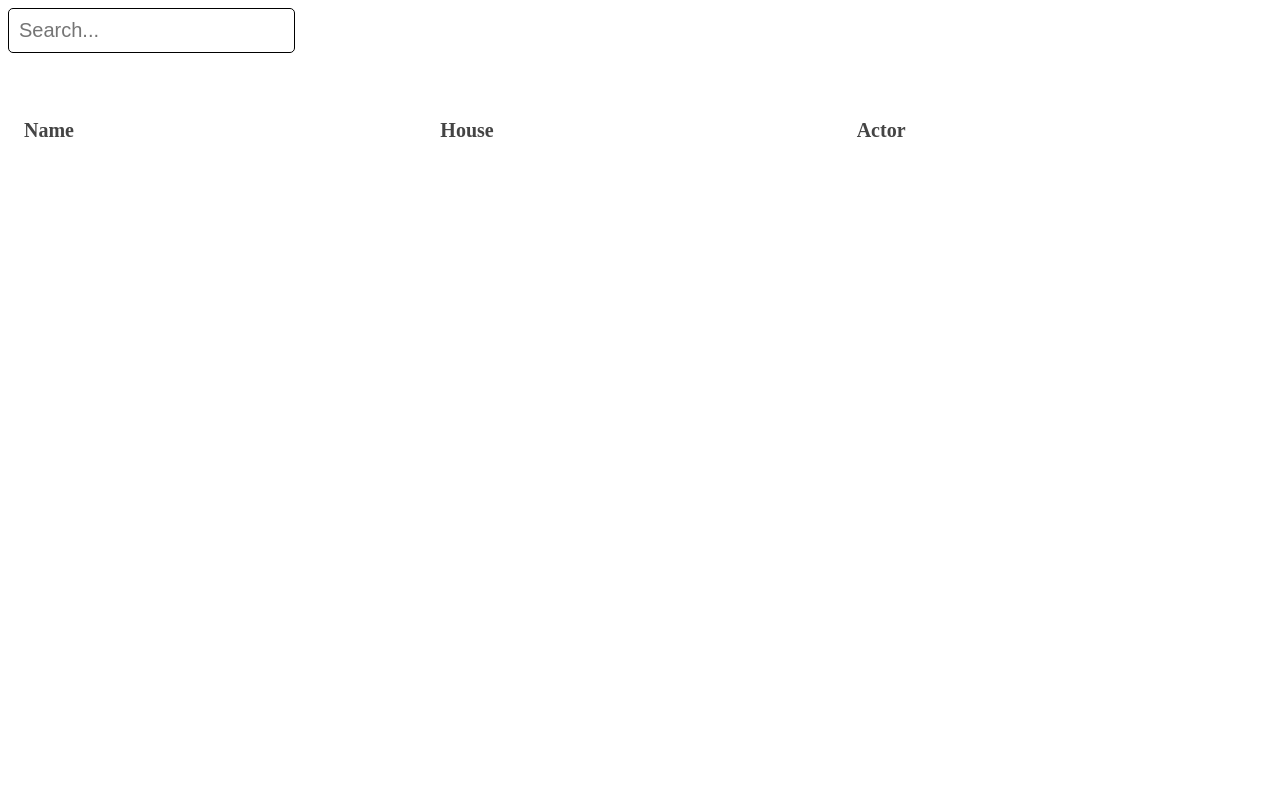
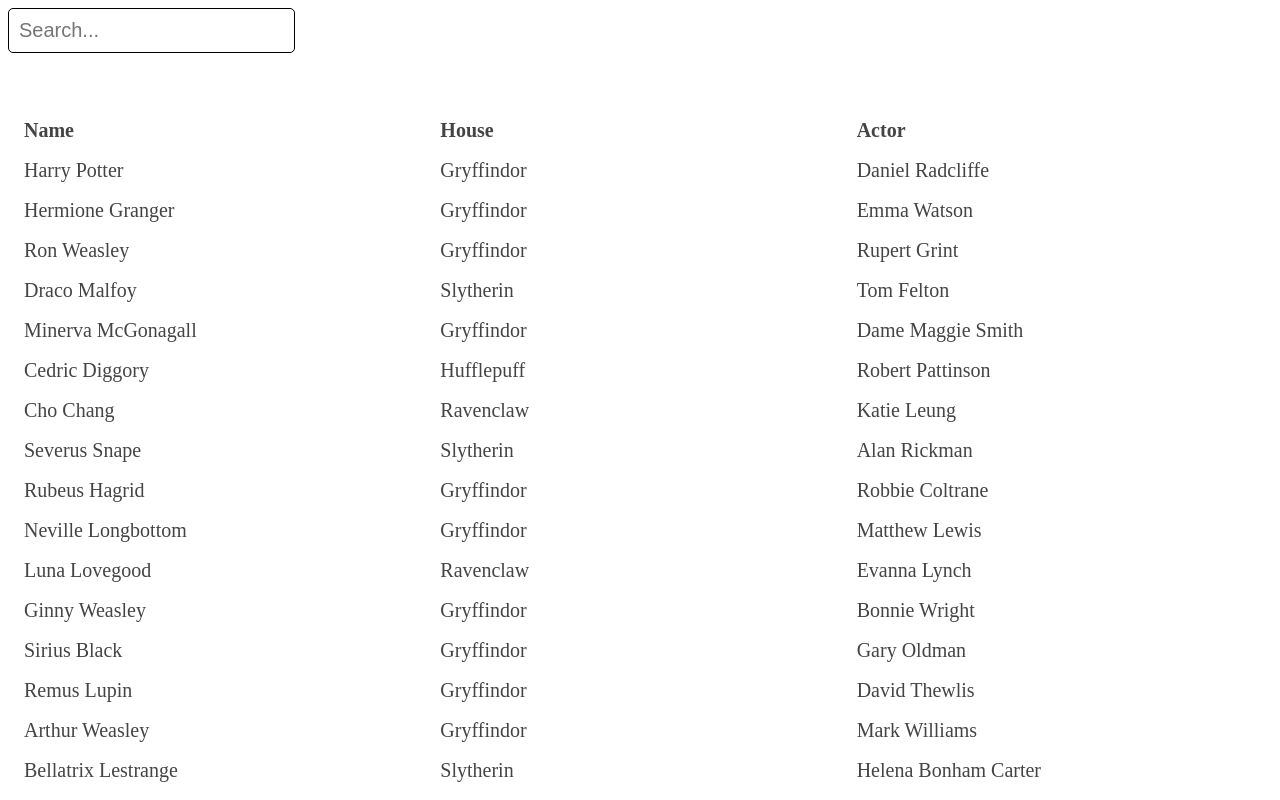
Before and after one commit to Dants0/Search-Filter-React, a React (Create React App) app: page / in a window 1280 px wide. Shown: the top 800 px of the page. Built offline with nearby package versions, Linux system fonts and the light colour scheme.

Commit message:
finish project

```diff
--- a/src/App.jsx
+++ b/src/App.jsx
@@ -6,10 +6,21 @@
 function App() {
   const [query, setQuery] = useState("");
 
+  //array para acessar os querys de Users
+  const keys = ["name","house","actor"];
+
+  //função para retonar o que procurar no search
+  const search = (data) => {
+    return data.filter(
+      (item) =>
+      keys.some((key)=>item[key].toLowerCase().includes(query))
+    );
+  }
+
   return (
     <div className="App">
         <input type="text" placeholder="Search..." className="search" onChange={e=>setQuery(e.target.value)}/>
-        <Table/>
+        <Table data={search(Users)} />
     </div>
   );
 }
--- a/src/Table.jsx
+++ b/src/Table.jsx
@@ -1,6 +1,6 @@
 import React from 'react'
 
-const Table = () => {
+const Table = ({data}) => {
   return (
     <table>
         <tbody>
@@ -9,6 +9,13 @@
                 <th>House</th>
                 <th>Actor</th>
             </tr>
+            {data.map((item)=>(
+            <tr key={item.id}>
+              <td>{item.name}</td>
+              <td>{item.house}</td>
+              <td>{item.actor}</td>
+            </tr>
+            ))}
         </tbody>
     </table>
   )
```
